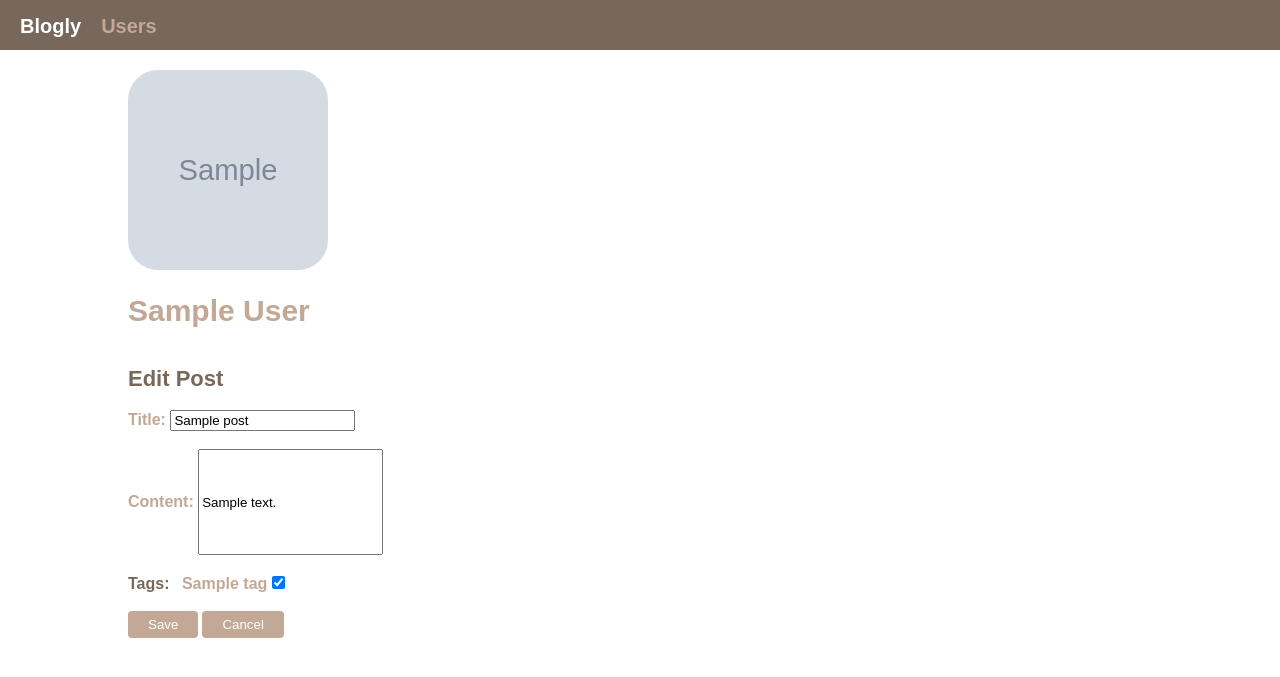
After one commit to PatrickSontag/sqlalchemy-flask-blogly, a Flask app: page /edit/post/1 in a window 1280 px wide. The commit adds this page. Shown: the top 677 px of the page. Run offline with Flask 2, Linux system fonts and the light colour scheme; tables that the repository leaves empty hold one stand-in row (values such as "Sample post"); grey boxes marked "Sample" are stand-in pictures.

Commit message:
edit post

```diff
--- a/app.py
+++ b/app.py
@@ -29,10 +29,25 @@ def handle_user_image(user, default_image='https://icon-library.com/images/defau
 def home_page():
     """Shows home page"""
 
+    # users = []
+    # for user in User.query.all():
+    #     users.append(handle_user_image(user))
+    posts = Post.query.all()
+
+    tags = []
+    for i, p in enumerate(posts):
+        tags.append(posts[i].ts)
+
+    return render_template('home.html', posts=posts, tags=tags)
+
+@app.route('/users')
+def users():
+    """Shows home page"""
+
     users = []
     for user in User.query.all():
         users.append(handle_user_image(user))
-    return render_template('home.html', users=users)
+    return render_template('users.html', users=users)
 
 @app.route('/', methods=["POST"])
 def add_user():
@@ -146,3 +161,11 @@ def delete_post(post_id):
     db.session.commit()
 
     return redirect(f"/user/{post.user_id}")
+
+@app.route('/edit/post/<int:post_id>')
+def edit_post_form(post_id):
+    """Shows edit post form"""
+    post = Post.query.get_or_404(post_id)
+    user = User.query.get_or_404(post.user_id)
+    tags = Tag.query.all()
+    return render_template('edit_post.html', post=post, user=user, tags=tags)
--- a/static/styles.css
+++ b/static/styles.css
@@ -64,6 +64,16 @@
     height: 100px;
 }
 
+#post-first-line > * {
+    display: inline;
+}
+
+.post-user-name {
+    font-family: sans-serif;
+    font-size: 20px;
+    font-weight: bold;
+}
+
 .user-buttons {
     margin-top: 20px;
 }
@@ -80,7 +90,7 @@
     width: 50px;
     object-fit: cover;
     border-radius: 50%;
-    position: absolute;
+    position: relative;
     top: 50%;
     transform: translateY(-50%);
 }
@@ -107,17 +117,25 @@
 }
 
 .nav-link {
-    /* float: left; */
-    color: rgb(255, 255, 255);
+    float: left;
+    /* color: rgb(255, 255, 255); */
     text-align: center;
     padding-left: 20px;
+    padding-top: 15px;
     text-decoration: none;
     font-size: 20px;
     font-family: sans-serif;
     font-weight: bold;
-    position: absolute;
-    top: 50%;
-    transform: translateY(-50%);
+    /* display: inline-block;
+    vertical-align: middle; */
+
+    /* position: absolute; */
+    /* top: 50%;
+    transform: translateY(-50%); */
+}
+
+.nav-title {
+    color: white;
 }
 
 body {
@@ -142,15 +160,26 @@ button {
 
 .post-container {
     position: relative;
+    left: 60px;
+    /* height: 30px; */
+    bottom: 80px;
+}
+.user-post-container {
+    position: relative;
+    /* left: 60px; */
+    /* height: 30px; */
+    /* bottom: 80px; */
 }
 
-#post-delete-btn {
+
+.small-button {
     padding: 1px;
     padding-left: 12px;
     padding-right: 12px;
-    /* position: absolute;
-    left: 300px;
-    top: 10px; */
+}
+
+.all-posts {
+    position: relative;
 }
 
 .tag {
--- a/templates/base.html
+++ b/templates/base.html
@@ -11,9 +11,10 @@
 <body>
 
     <nav class="navbar b-clr-1">
-        <div class="nav-left">
-          <a class="nav-link" href="/" id="nav-users-list">Blogly</a>
-        </div>
+        <a class="nav-link nav-title" href="/" id="nav-users-list">Blogly</a>
+        <a class="nav-link t-clr-2" href="/users" id="nav-users-list">Users</a>
+        <!-- <div class="nav-left">
+        </div> -->
     </nav>
 
     <main>
--- /dev/null
+++ b/templates/edit_post.html
@@ -0,0 +1,32 @@
+{% extends 'base.html' %}
+
+{% block title %}Edit Post{% endblock %}
+
+{% block content %}
+<img src="{{ user.image }}" class="profile-img">
+<div class="user-name header-1 t-clr-2">{{ user.first_name }} {{ user.last_name }}</div>
+<br>
+<div class="header-2 t-clr-1">Edit Post</div>
+<br>
+
+<form id="edit-post-form" action="/edit/post/{{ post.id }}/new_post" method="POST">
+    <div class="form-text t-clr-2">Title: <input name="title" value="{{ post.title }}"></div>
+    <br>
+    <div class="form-text t-clr-2">Content: <input class="post-input" name="content" value="{{ post.content }}"></div>
+    <br>
+    <div class="form-text t-clr-1">Tags:
+        {% for tag in tags %}
+        <div class="tag-container">
+            <label class="tag-label t-clr-2" for="tag{{ tag.id }}">{{ tag.name }}</label>
+            <input class="tag-input" type="checkbox" name="tags" id="tag{{ tag.id }}" value="{{ tag.id }}"
+            {% if tag in post.tags %}checked{% endif %}>
+        </div>
+        {% endfor %}
+    </div>
+</form>
+<br>
+<form>
+    <button type="submit" form="edit-post-form" class="b-clr-2">Save</button>
+    <button formaction="/user/{{ user.id }}" class="b-clr-2">Cancel</button>
+</form>
+{% endblock %}
```
Also changed, not shown: templates/home.html (+21 -10 lines), templates/user.html (+6 -5 lines), templates/users.html (added, +19 -0 lines).
